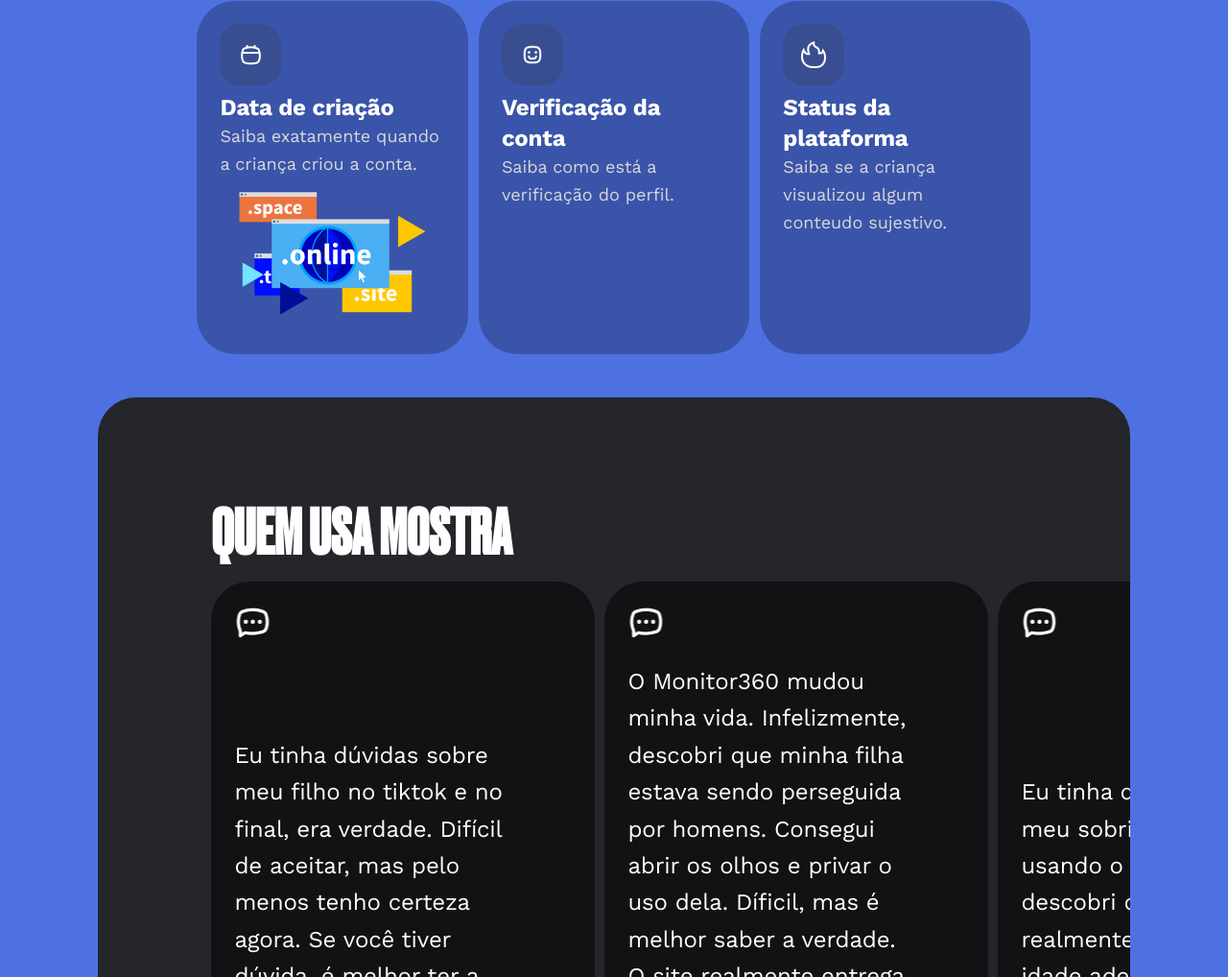
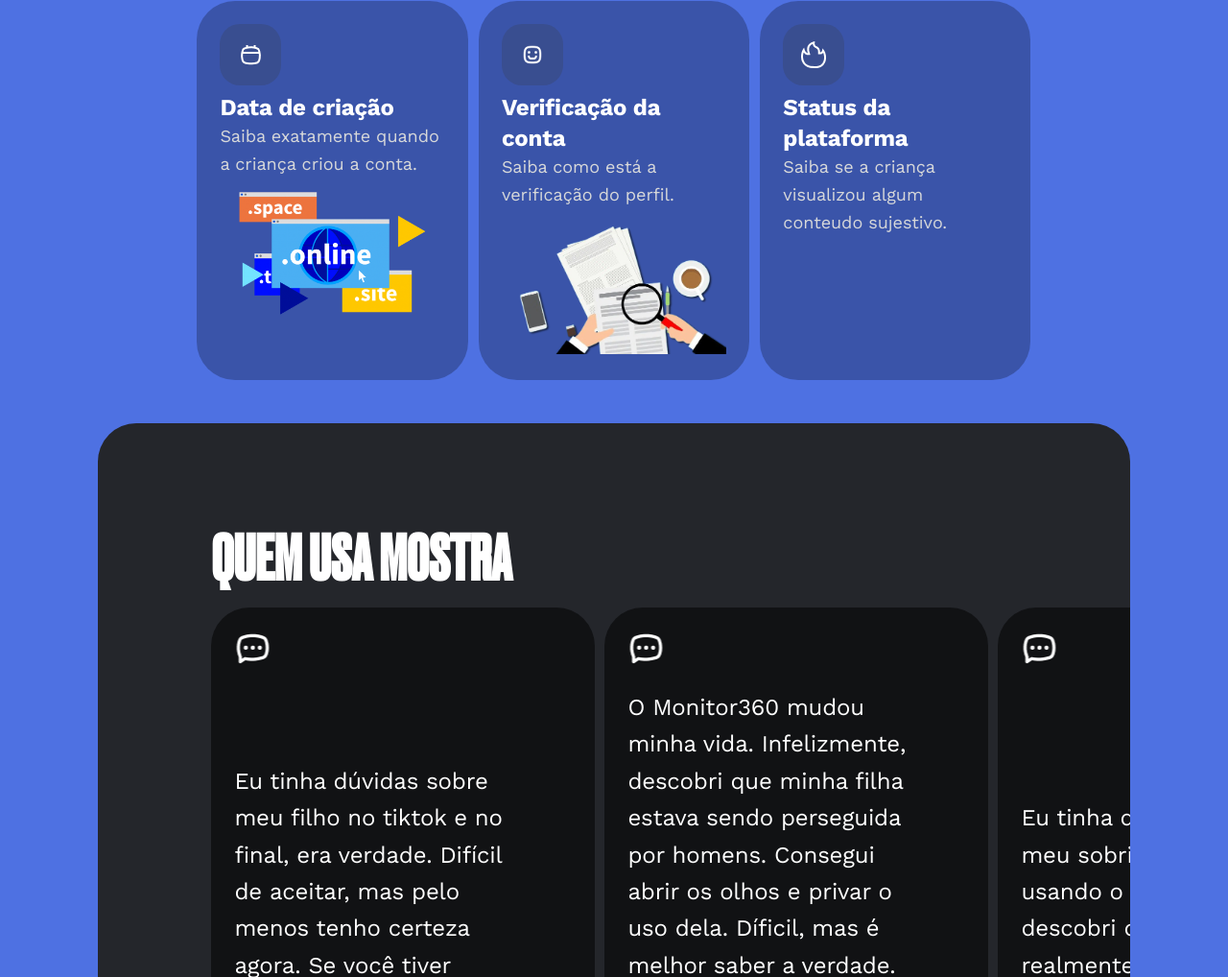
Before and after one commit to mfrases369-oss/monito360, a plain HTML site: page index.htm in a window 1280 px wide. Shown: the part 2073-3091 px from the top of the page at 96% size. Drawn offline with Linux system fonts and the light colour scheme; no server answers; a script that the page names is missing.

Commit message:
mensagem

```diff
--- a/index.htm
+++ b/index.htm
@@ -315,7 +315,7 @@
                 </div>
                 <div class="feature">
                     <div class="icon selfie"></div> <span>Verificação da conta</span>
-                    <p>Saiba como está a verificação do perfil.</p>
+                    <p>Saiba como está a verificação do perfil.</p> <img src="images/fundo.png" width="308" height="154" alt="last location" class="last-location-frame">
                 </div>
                 <div class="feature">
                     <div class="icon tinder"></div> <span>Status da plataforma</span>
```
Also changed, not shown: images/fundo.png (added).
